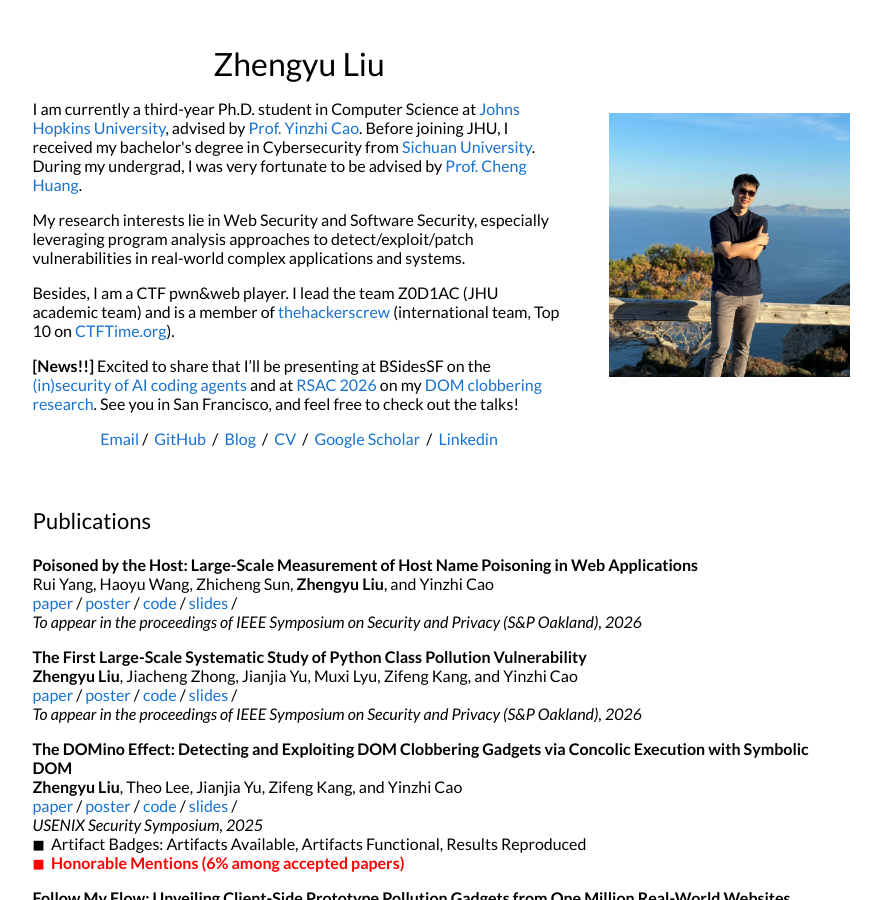
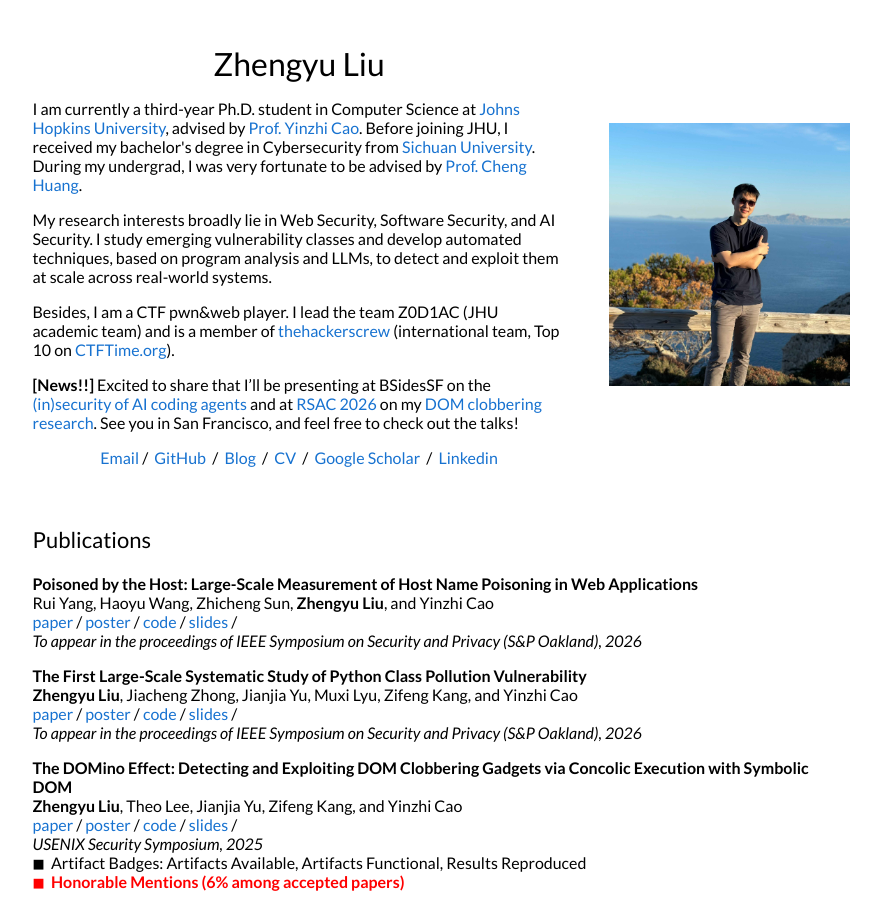
Before and after one commit to jackfromeast/jackfromeast.github.io, a Jekyll site: the page built from _posts/2026-04-12-Hola.md, in a window 1280 px wide and 900 px high. Shown: the whole window, without its empty margins (199-1080 px from the left). Built offline with Jekyll 4.4.1, drawn with Linux system fonts in a browser that asks for light colours.

Commit message:
Revise research interests in default.html
Updated research interests to include AI Security and automated techniques.

```diff
--- a/_layouts/default.html
+++ b/_layouts/default.html
@@ -44,7 +44,7 @@
                 I am currently a third-year Ph.D. student in Computer Science at <a href="https://www.jhu.edu/">Johns Hopkins University</a>, advised by <a href="https://yinzhicao.org">Prof. Yinzhi Cao</a>. Before joining JHU, I received my bachelor's degree in Cybersecurity from <a href="https://scu.edu.cn/">Sichuan University</a>. During my undergrad, I was very fortunate to be advised by <a href="https://www.chenghuang.org/">Prof. Cheng Huang</a>.
               </p>
               <p>
-                My research interests lie in Web Security and Software Security, especially leveraging program analysis approaches to detect/exploit/patch vulnerabilities in real-world complex applications and systems.
+                My research interests broadly lie in Web Security, Software Security, and AI Security. I study emerging vulnerability classes and develop automated techniques, based on program analysis and LLMs, to detect and exploit them at scale across real-world systems.
               </p>
               <p>
                 Besides, I am a CTF pwn&web player. I lead the team Z0D1AC (JHU academic team) and is a member of <a href="https://www.thehackerscrew.team/members">thehackerscrew</a> (international team, Top 10 on <a href="https://ctftime.org/">CTFTime.org</a>).
```
